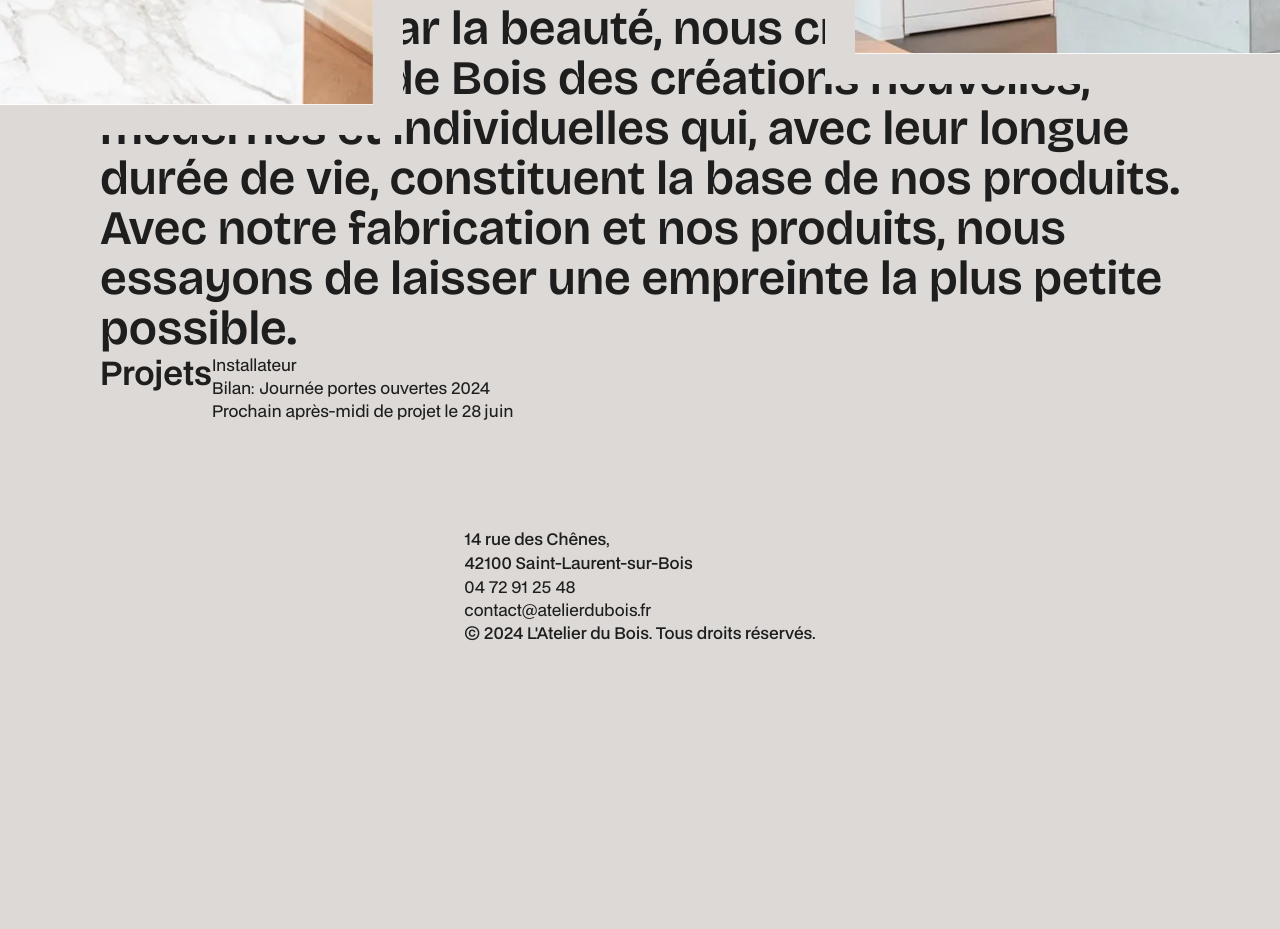
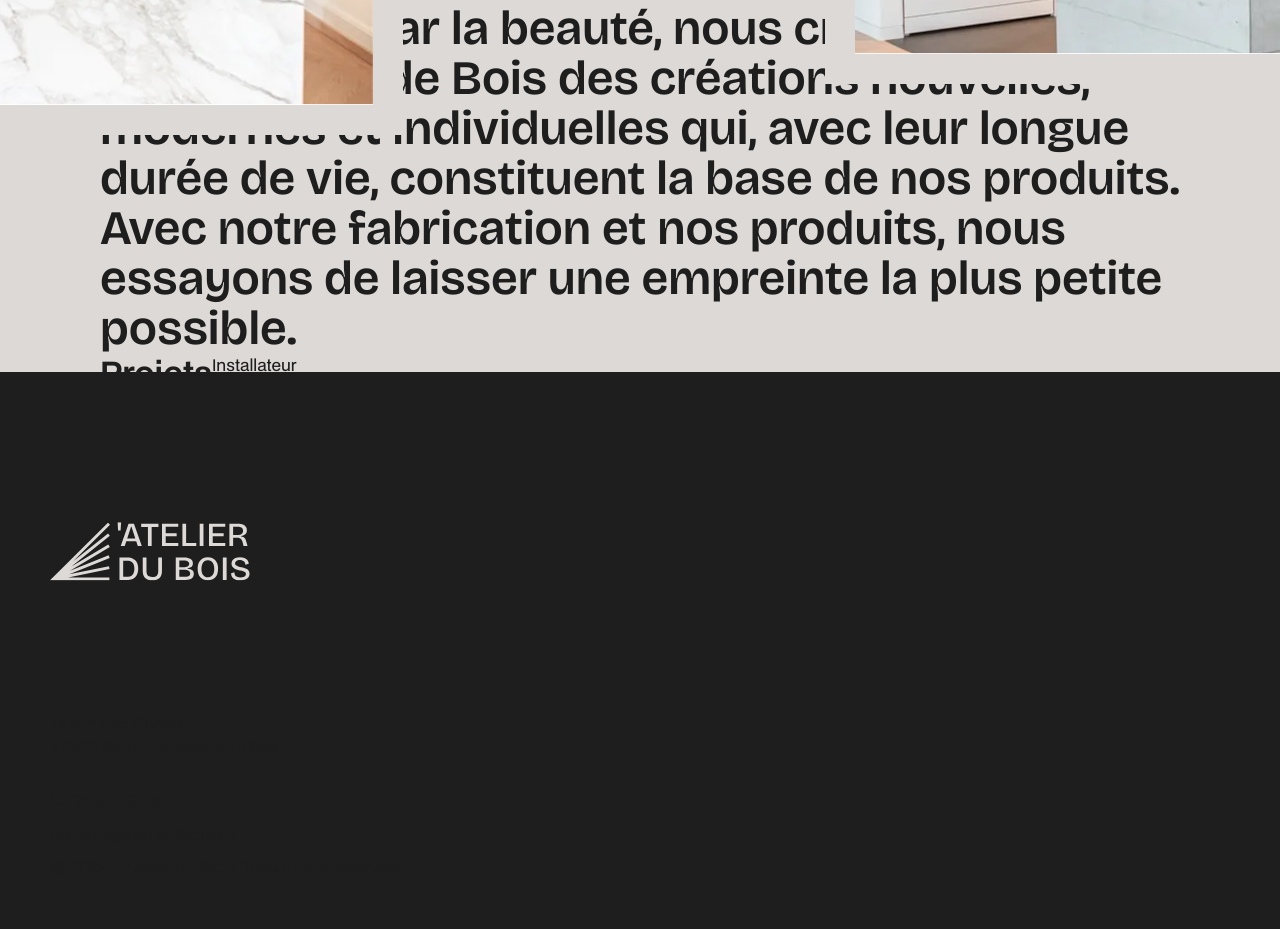
Before and after one commit to fannysaez/AtelierDuBois, a PHP site: page / in a window 1280 px wide. Shown: the part 1111-2040 px from the top of the page. Before the commit the page ends 1752 px from the top, so only its background shows below. Run offline with PHP 8.4, Linux system fonts and the light colour scheme.

Commit message:
mise à jour components.css

```diff
--- a/assets/css/components.css
+++ b/assets/css/components.css
@@ -17,9 +17,56 @@ header {
 
 .btn:hover {
     opacity: 0.8;
+    transform: scale(1.02);
 }
 
 .btn-primary {
     background-color: var(--color-orange);
     color: var(--color-white);
 }
+
+/* Link */
+.link {
+    display: inline-block;
+    text-decoration: underline;
+    text-underline-offset: 6px;
+}
+
+.link:hover {
+    transform: translateY(-2px);
+}
+
+/* Footer */
+footer {
+    position: relative;
+    margin-top: -50px;
+    z-index: 0;
+    width: 100%;
+    color: var(--color-white);
+    background-color: var(--color-dark);
+    padding: 50px;
+    gap: 100px;
+}
+
+footer::before {
+    content: "";
+    display: block;
+    position: relative;
+}
+
+.footer-container {
+    max-width: 400px;
+    gap: 130px;
+}
+
+.footer-container img {
+    max-width: 200px;
+}
+
+.footer-info {
+    gap: 30px;
+}
+
+.footer-contact {
+    gap: 10px;
+}
```
